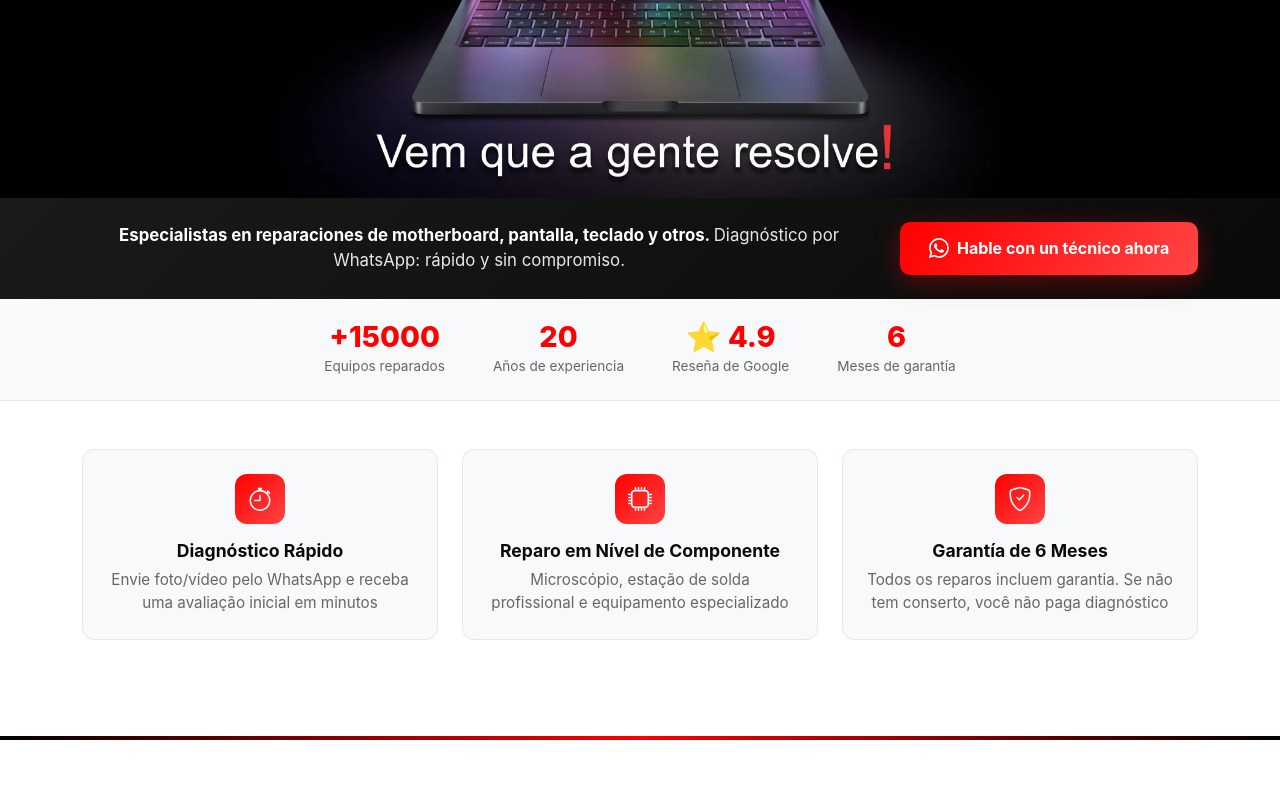
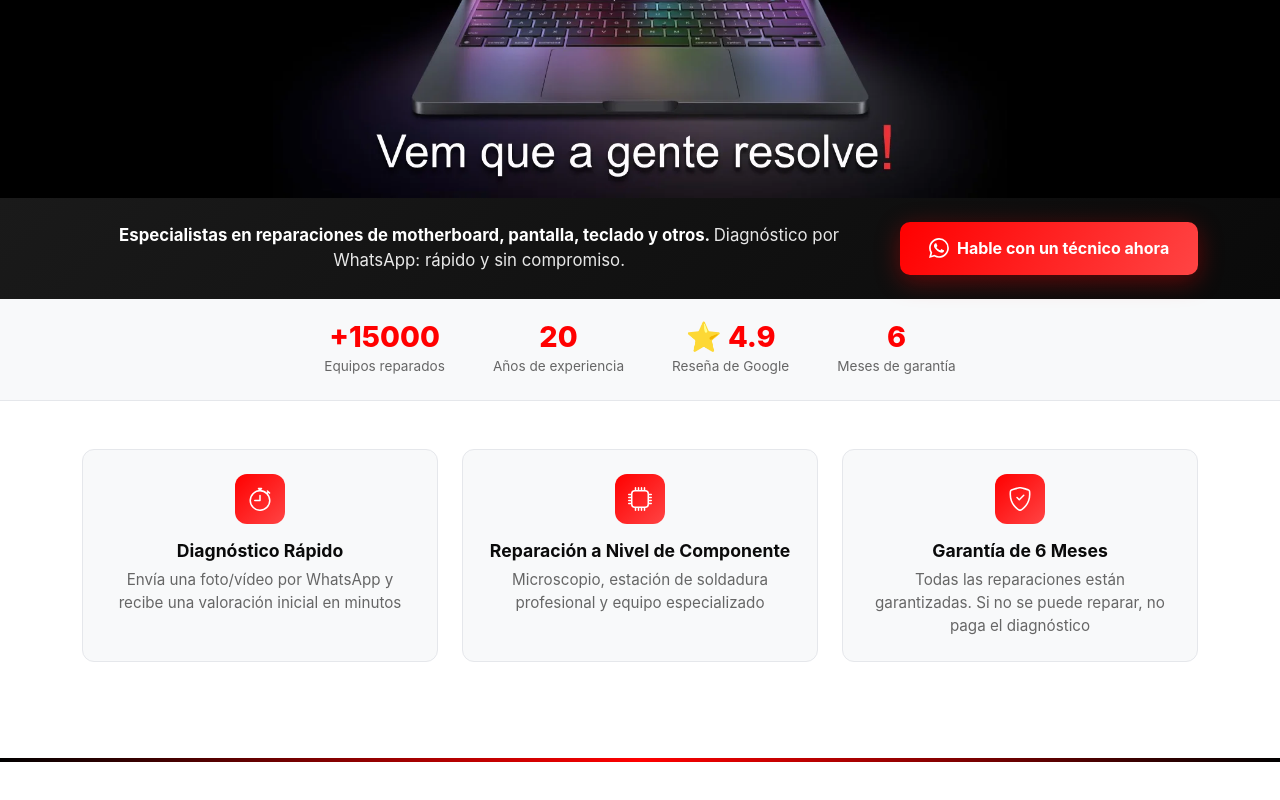
Before and after one commit to FrancoMED/BIOSTEC, a React (Create React App) app in the folder client/: page / in a window 1280 px wide. Shown: the part 421-1221 px from the top of the page. Built offline with nearby package versions, Linux system fonts and the light colour scheme.

Commit message:
traduction paragraphs

```diff
--- a/client/src/components/Cards/Cards.jsx
+++ b/client/src/components/Cards/Cards.jsx
@@ -22,8 +22,8 @@ const Cards = () => {
 							</div>
 							<h4>Diagnóstico Rápido</h4>
 							<p>
-								Envie foto/vídeo pelo WhatsApp e receba uma avaliação inicial em
-								minutos
+								Envía una foto/vídeo por WhatsApp y recibe una valoración
+								inicial en minutos
 							</p>
 						</div>
 						<div class={styles.feature_card}>
@@ -38,9 +38,9 @@ const Cards = () => {
 									<path d="M5 0a.5.5 0 0 1 .5.5V2h1V.5a.5.5 0 0 1 1 0V2h1V.5a.5.5 0 0 1 1 0V2h1V.5a.5.5 0 0 1 1 0V2A2.5 2.5 0 0 1 14 4.5h1.5a.5.5 0 0 1 0 1H14v1h1.5a.5.5 0 0 1 0 1H14v1h1.5a.5.5 0 0 1 0 1H14v1h1.5a.5.5 0 0 1 0 1H14a2.5 2.5 0 0 1-2.5 2.5v1.5a.5.5 0 0 1-1 0V14h-1v1.5a.5.5 0 0 1-1 0V14h-1v1.5a.5.5 0 0 1-1 0V14h-1v1.5a.5.5 0 0 1-1 0V14A2.5 2.5 0 0 1 2 11.5H.5a.5.5 0 0 1 0-1H2v-1H.5a.5.5 0 0 1 0-1H2v-1H.5a.5.5 0 0 1 0-1H2v-1H.5a.5.5 0 0 1 0-1H2A2.5 2.5 0 0 1 4.5 2V.5A.5.5 0 0 1 5 0zm-.5 3A1.5 1.5 0 0 0 3 4.5v7A1.5 1.5 0 0 0 4.5 13h7a1.5 1.5 0 0 0 1.5-1.5v-7A1.5 1.5 0 0 0 11.5 3h-7z" />
 								</svg>
 							</div>
-							<h4>Reparo em Nível de Componente</h4>
+							<h4>Reparación a Nivel de Componente</h4>
 							<p>
-								Microscópio, estação de solda profissional e equipamento
+								Microscopio, estación de soldadura profesional y equipo
 								especializado
 							</p>
 						</div>
@@ -59,8 +59,8 @@ const Cards = () => {
 							</div>
 							<h4>Garantía de 6 Meses</h4>
 							<p>
-								Todos os reparos incluem garantia. Se não tem conserto, você não
-								paga diagnóstico
+								Todas las reparaciones están garantizadas. Si no se puede
+								reparar, no paga el diagnóstico
 							</p>
 						</div>
 					</div>
```
